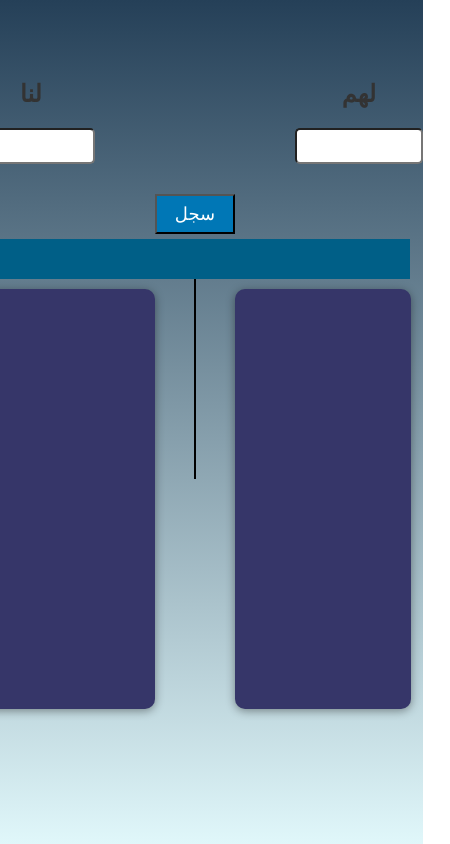
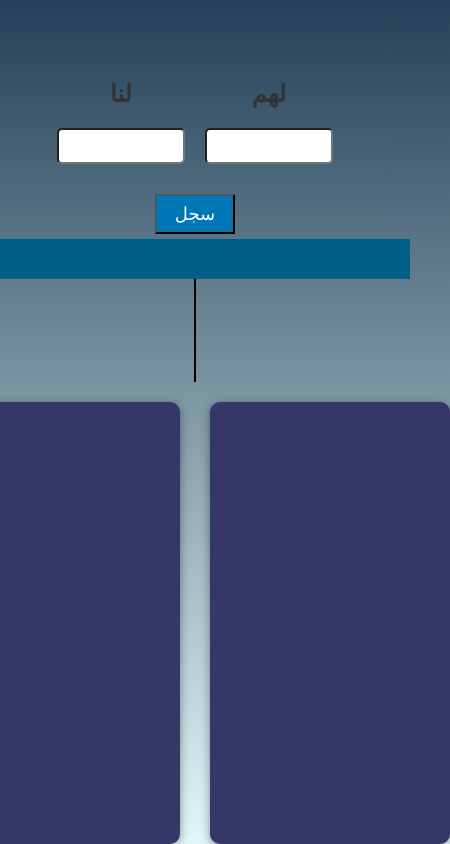
Before and after one commit to Oth5/Balot-calculator, a plain HTML site: page index.html in a window 390 px wide. Shown: the whole page, 450 px wide, since content can reach past the window. Drawn offline with Linux system fonts and the light colour scheme.

Commit message:
change responsivet

```diff
--- a/style.css
+++ b/style.css
@@ -74,7 +74,7 @@ h2{
   background-color: #363669;
   color: white;
   height: 400px;
-  width: 40vw;
+  width: 220px;
   border-radius: 10px;
   padding: 10px;
   font-size: 22px;
@@ -82,3 +82,29 @@ h2{
   box-shadow: 0 2px 10px rgba(0,0,0,0.4);
   overflow-y: auto;
 }
+
+   @media(max-width:600px)  {
+    .balot-calculator{
+          align-items: center;
+    gap: 20px;
+
+    }
+    .output {
+  display: flex;
+  justify-content: center;
+  gap: 30px;
+  margin-top: 20px;
+}
+
+.team {
+  background-color: #363669;
+  color: white;
+  height: 50vh;
+  border-radius: 10px;
+  padding: 10px;
+  font-size: 22px;
+  text-align: center;
+  box-shadow: 0 2px 10px rgba(0,0,0,0.4);
+  overflow-y: auto;
+   }
+  }
```
